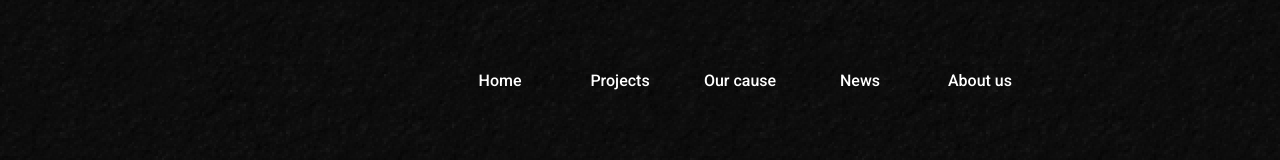
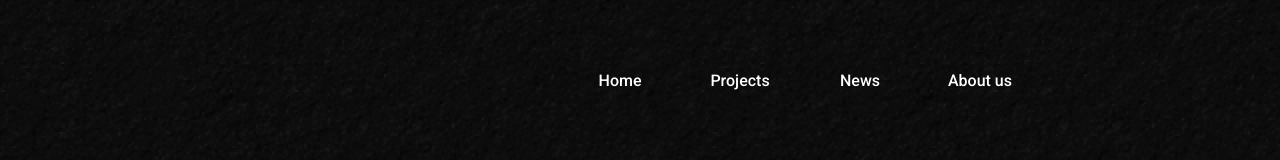
Before and after one commit to steakholders-tm/steakholders, a plain HTML site: page news.html in a window 1280 px wide. Shown: the top 160 px of the page. Drawn offline with Linux system fonts and the light colour scheme.

Commit message:
Removes href to "our cause"

```diff
--- a/news.html
+++ b/news.html
@@ -14,40 +14,13 @@
         <div id="menu_wrapper">
             <div class="menu_elements"><a href="/">Home</a></div>
             <div class="menu_elements"><a href="/projects.html">Projects</a></div>
-            <div class="menu_elements"><a href="/cause.html">Our cause</a></div>
             <div class="menu_elements"><a href="/news.html">News</a></div>
             <div class="menu_elements"><a href="/about.html">About us</a></div>
         </div>
     </div>
     <div id="content_main">
         <h1>News</h1>
-        <!--
-        <div class="subsection">
-            <h2>The steaks have been raised</h2>
-            <p>Some joke about the steaks</p>
-        </div>
-        <div class="subsection">
-            <h2>App soon ready for launch</h2>
-            <p>Story about how we are closing in on launch</p>
-        </div>
 
-        <div class="subsection">
-            <h2>Idk man</h2>
-            <p>Sweet gummies biscuit. Biscuit macaroon carrot cake. Oat cake carrot cake jelly beans soufflé
-                gingerbread lemon drops marzipan lollipop. Ice cream pudding cupcake donut cupcake powder cotton
-                candy topping. Jelly-o chocolate bar jelly-o icing wafer carrot cake. Sugar plum candy tootsie
-                roll jelly lollipop. Cupcake ice cream chocolate donut bear claw. Chocolate bar cotton candy
-                sweet. Bear claw dragée tart cookie gummi bears bonbon ice cream sweet roll. Dessert cupcake
-                powder cookie icing tart jujubes fruitcake. </p>
-        </div>
-
-        <div class="subsection">
-            <h2></h2>
-            <p>
-
-            </p>
-        </div>
-        -->
         <div class="subsection">
             <h2>App soon ready for launch</h2>
             <p>
```
Also changed, not shown: about.html (+0 -1 lines), bingo.html (+0 -1 lines), index.html (+0 -1 lines), projects.html (+0 -1 lines).
